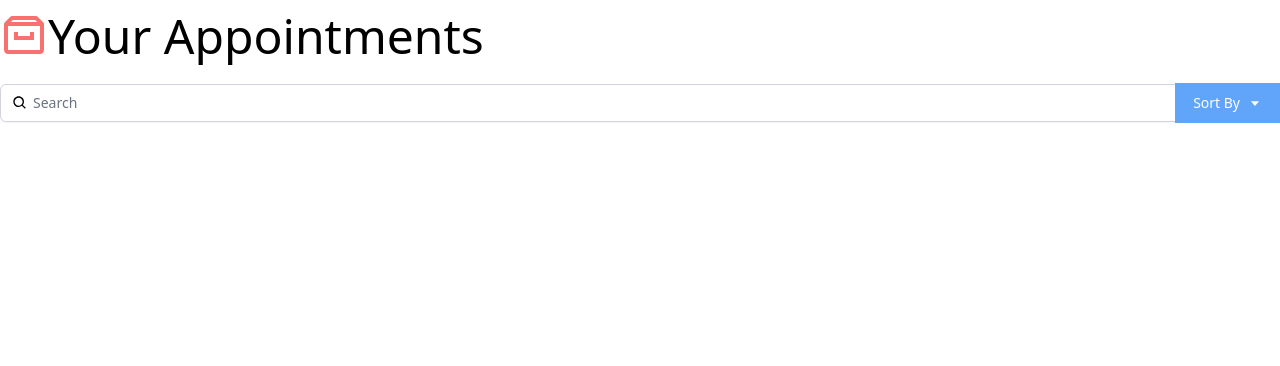
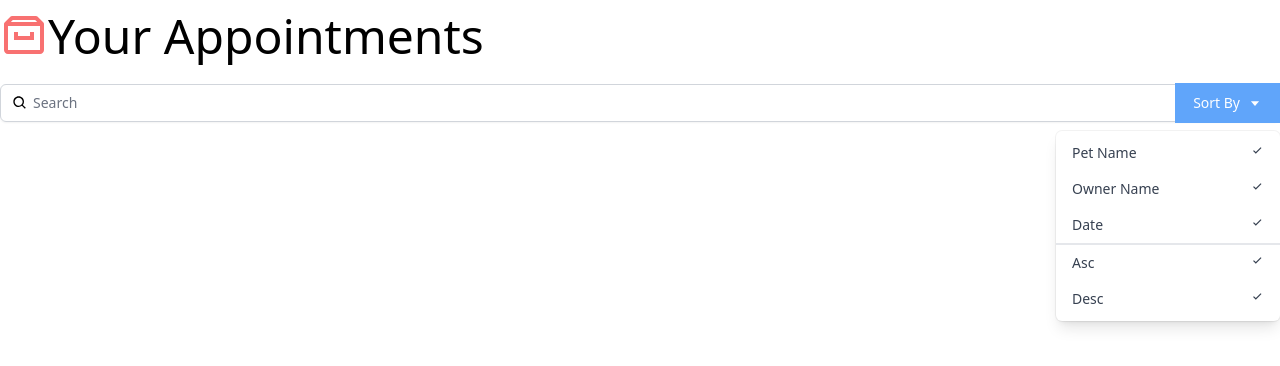
Before and after one commit to kiryl-ramanouski/react-interface-linkedin-lerning, a JavaScript app in the folder react-interface-linkedin/: page / in a window 1280 px wide. Shown: the top 366 px of the page. Built offline with nearby package versions, Linux system fonts and the light colour scheme; the HTML template or start-up script is replaced by a standard one.

Commit message:
feat: create and add DropDown component

```diff
--- a/react-interface-linkedin/src/components/Search.js
+++ b/react-interface-linkedin/src/components/Search.js
@@ -1,4 +1,51 @@
-import { BiSearch, BiCaretDown } from 'react-icons/bi';
+import { BiSearch, BiCaretDown, BiCheck } from 'react-icons/bi';
+
+const DropDown = () => {
+  return (
+    <div
+      className='origin-top-right absolute right-0 mt-2 w-56
+      rounded-md shadow-lg bg-white ring-1 ring-black ring-opacity-5'
+    >
+      <div
+        className='py-1'
+        role='menu'
+        aria-orientation='vertical'
+        aria-labelledby='options-menu'
+      >
+        <div
+          className='px-4 py-2 text-sm text-gray-700 hover:bg-gray-100 hover:text-gray-900 flex justify-between cursor-pointer'
+          role='menuitem'
+        >
+          Pet Name <BiCheck />
+        </div>
+        <div
+          className='px-4 py-2 text-sm text-gray-700 hover:bg-gray-100 hover:text-gray-900 flex justify-between cursor-pointer'
+          role='menuitem'
+        >
+          Owner Name <BiCheck />
+        </div>
+        <div
+          className='px-4 py-2 text-sm text-gray-700 hover:bg-gray-100 hover:text-gray-900 flex justify-between cursor-pointer'
+          role='menuitem'
+        >
+          Date <BiCheck />
+        </div>
+        <div
+          className='px-4 py-2 text-sm text-gray-700 hover:bg-gray-100 hover:text-gray-900 flex justify-between cursor-pointer border-gray-1 border-t-2'
+          role='menuitem'
+        >
+          Asc <BiCheck />
+        </div>
+        <div
+          className='px-4 py-2 text-sm text-gray-700 hover:bg-gray-100 hover:text-gray-900 flex justify-between cursor-pointer'
+          role='menuitem'
+        >
+          Desc <BiCheck />
+        </div>
+      </div>
+    </div>
+  );
+};
 
 const Search = () => {
   return (
@@ -27,6 +74,7 @@
             >
               Sort By <BiCaretDown className='ml-2' />
             </button>
+            <DropDown />
           </div>
         </div>
       </div>
```
